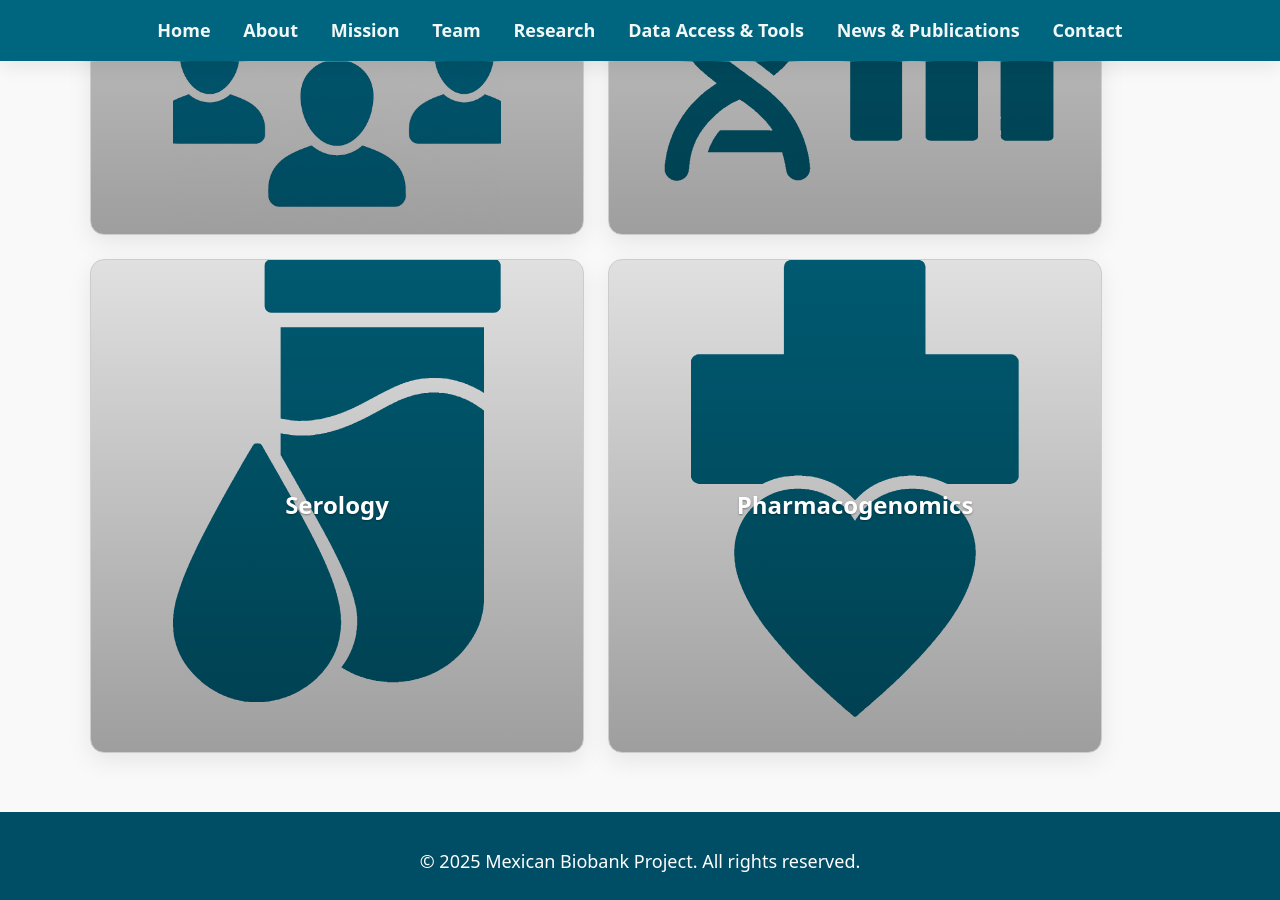
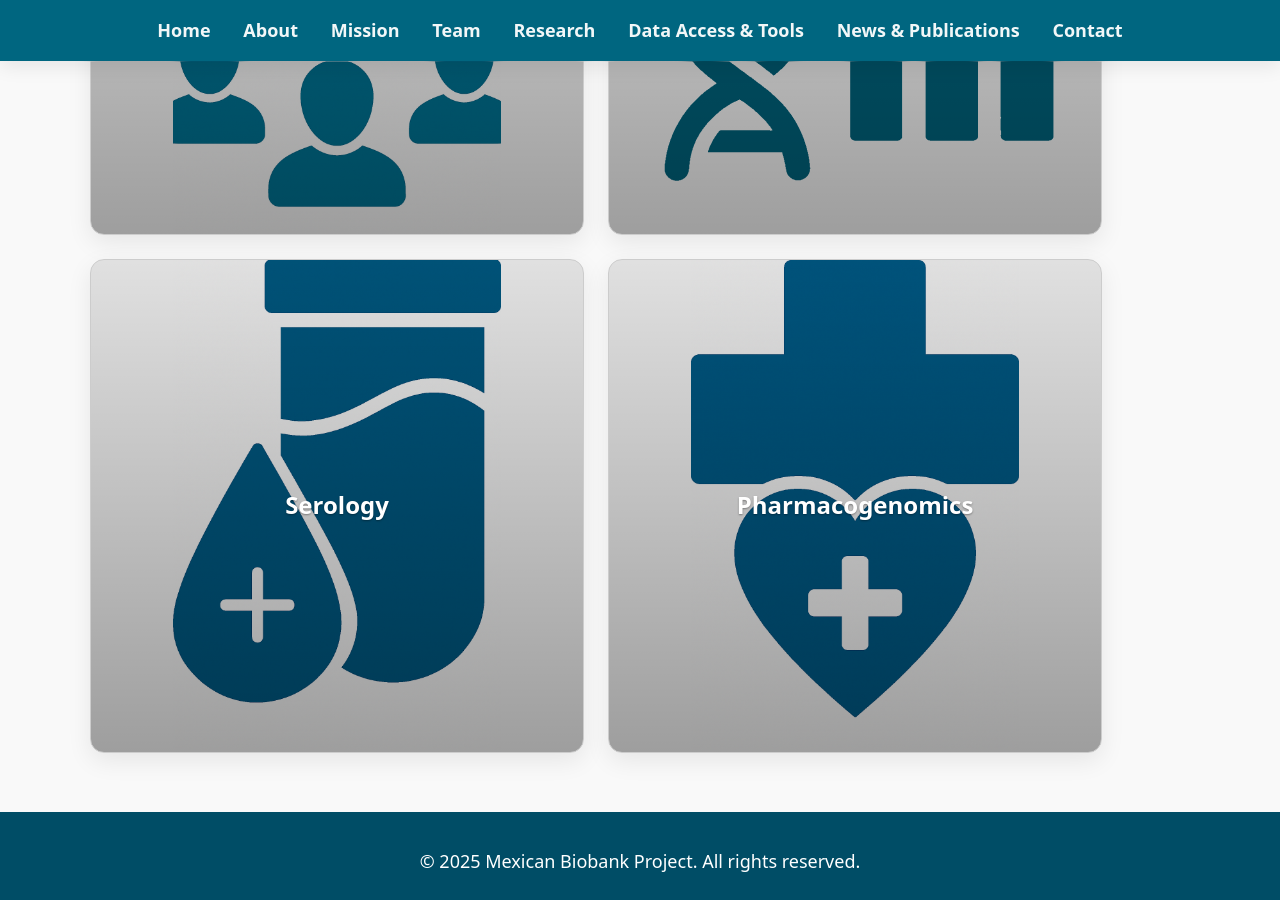
Before and after one commit to morenolab/MexicanBiobank_webpage, a Jekyll site: the page built from pages/research.md, in a window 1280 px wide and 900 px high, scrolled down 2177 px. Built offline with Jekyll 4.4.1, drawn with Linux system fonts in a browser that asks for light colours.

Commit message:
fixed links in current research images

```diff
--- a/pages/research.md
+++ b/pages/research.md
@@ -98,9 +98,26 @@ permalink: /research/
         <h2>Current research</h2>
 
         <div class="cr-grid">
-            <article class="cr-panel" style="--bg-image: url('/assets/icons/popgen.png'); --bg-size: contain; --bg-position: center;"><h3 class="cr-title">Population genomics</h3></article>
-            <article class="cr-panel" style="--bg-image: url('/assets/icons/gwas.svg')"><h3 class="cr-title">GWAS</h3></article>
-            <article class="cr-panel" style="--bg-image: url('/assets/icons/serology.svg'); --bg-size: contain; --bg-position: center"><h3 class="cr-title">Serology</h3></article>
-            <article class="cr-panel" style="--bg-image: url('/assets/icons/health.svg'); --bg-size: contain; --bg-position: center"><h3 class="cr-title">Pharmacogenomics</h3></article>
+
+            <article class="cr-panel"
+                style="--bg-image: url('{{ "/assets/icons/popgen.png" | relative_url }}'); --bg-size: contain; --bg-position: center;">
+                <h3 class="cr-title">Population genomics</h3>
+            </article>
+
+
+            <article class="cr-panel"
+                style="--bg-image: url('{{ "/assets/icons/gwas.svg" | relative_url }}'); --bg-size: contain; --bg-position: center;">
+                <h3 class="cr-title">GWAS</h3>
+            </article>
+
+            <article class="cr-panel"
+                style="--bg-image: url('{{ "/assets/icons/serology.png" | relative_url }}'); --bg-size: contain; --bg-position: center;">
+                <h3 class="cr-title">Serology</h3>
+            </article>
+
+            <article class="cr-panel"
+                style="--bg-image: url('{{ "/assets/icons/health.png" | relative_url }}'); --bg-size: contain; --bg-position: center;">
+                <h3 class="cr-title">Pharmacogenomics</h3>
+            </article>
         </div>
 </section>
```
